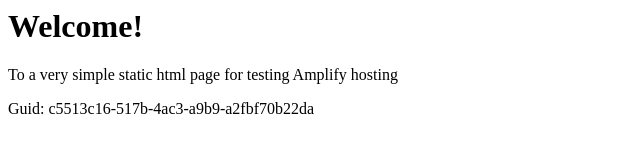
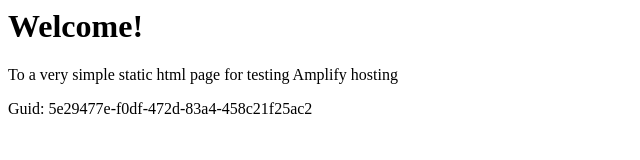
Before and after one commit to aws-aemilia-fra/Github-PR-Commit-Integration-Test-DoNotTouch-GitHubWebhookPushCanaryTest-v1-preprod-eu-central-1, a website: page src/index.html in a window 1280 px wide. Shown: the full height of the page, 0-640 px from the left. Drawn offline with Linux system fonts and the light colour scheme.

Commit message:
commit from integ tests

```diff
--- a/src/index.html
+++ b/src/index.html
@@ -12,6 +12,6 @@
 <body>
     <h1>Welcome!</h1>
     <p>To a very simple static html page for testing Amplify hosting</p>
-    <p>Guid: c5513c16-517b-4ac3-a9b9-a2fbf70b22da</p></body>
+    <p>Guid: 5e29477e-f0df-472d-83a4-458c21f25ac2</p></body>
 
 </html>
```
